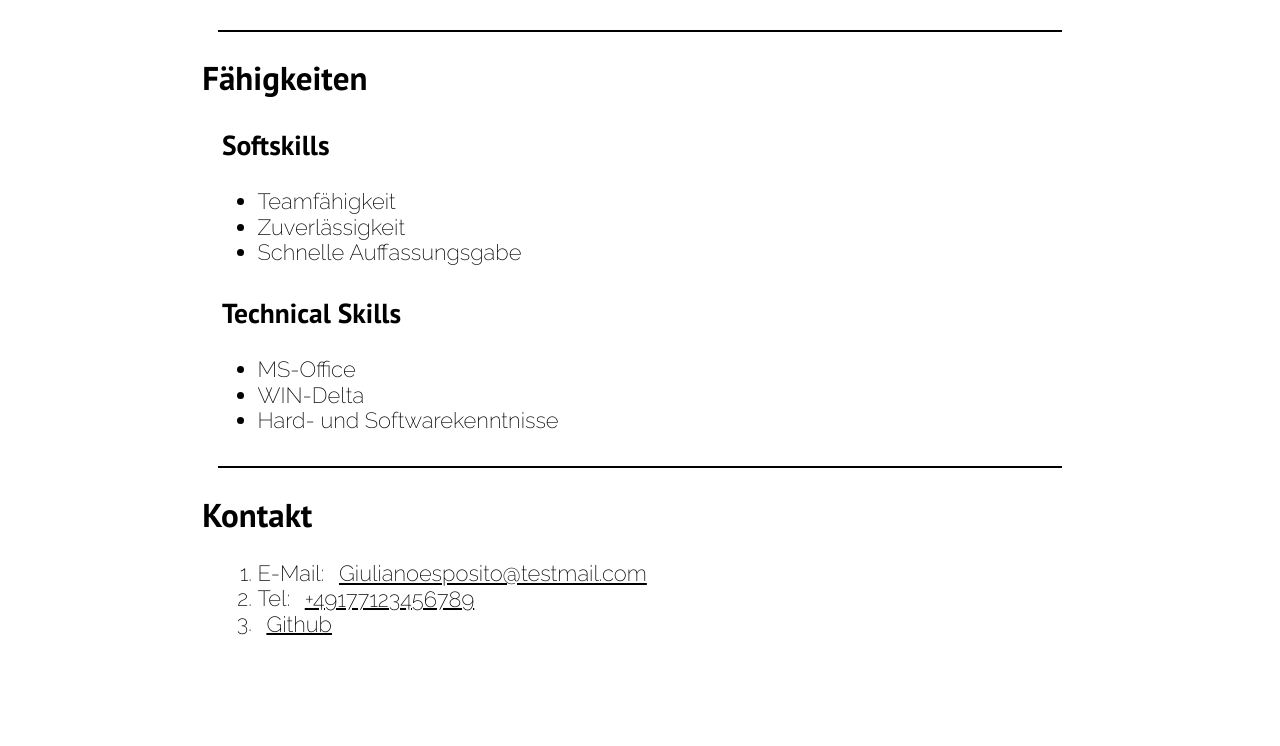
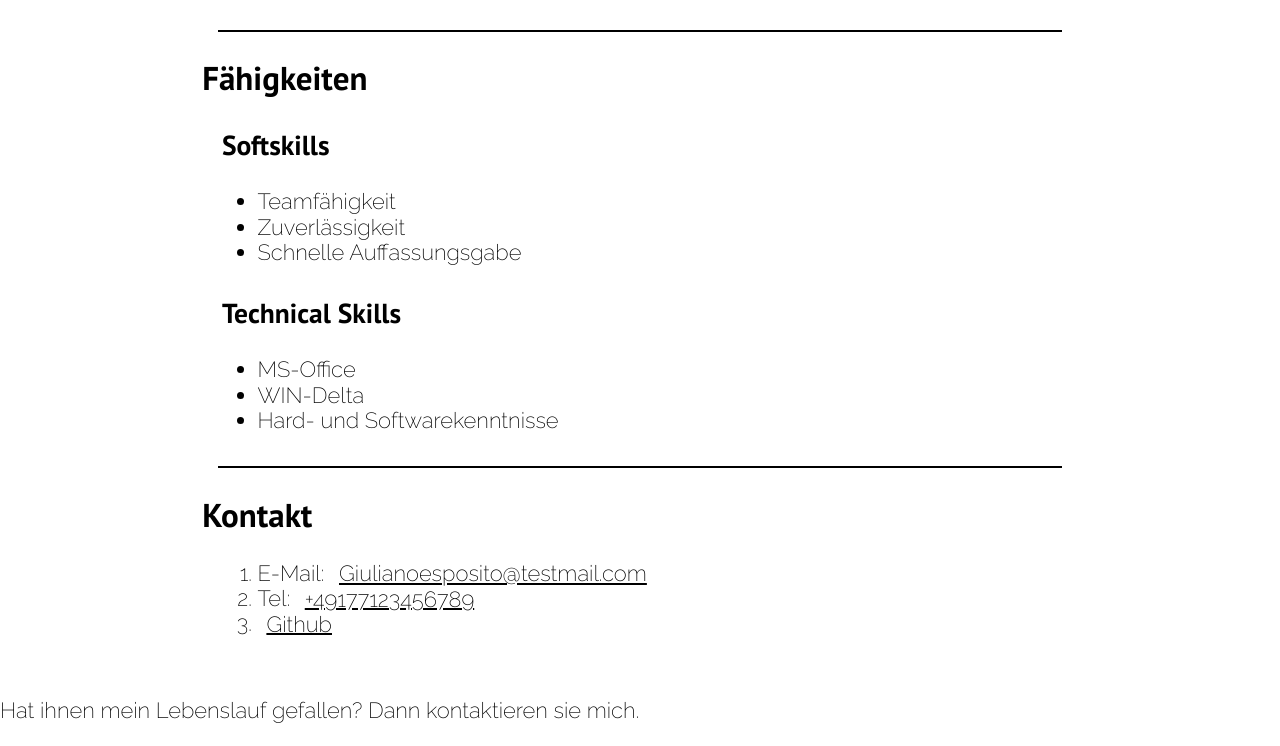
Before and after one commit to Chronike/first-step-with-html, a plain HTML site: page index.html in a window 1280 px wide. Shown: the part 1052-1798 px from the top of the page. Before the commit the page ends 1728 px from the top, so only its background shows below. Drawn offline with nearby package versions, Linux system fonts and the light colour scheme.

Commit message:
add footer

```diff
--- a/index.html
+++ b/index.html
@@ -101,10 +101,13 @@
                 <li>
                     <a class="navlist" href="https://github.com/Chronike">Github</a>
                 </li>
-
             </ol>
         </article>
     </main>
+    <footer class="footer">
+        <p>Hat ihnen mein Lebenslauf gefallen?
+            Dann kontaktieren sie mich.
+        </p>
 
 </body>
 
```
